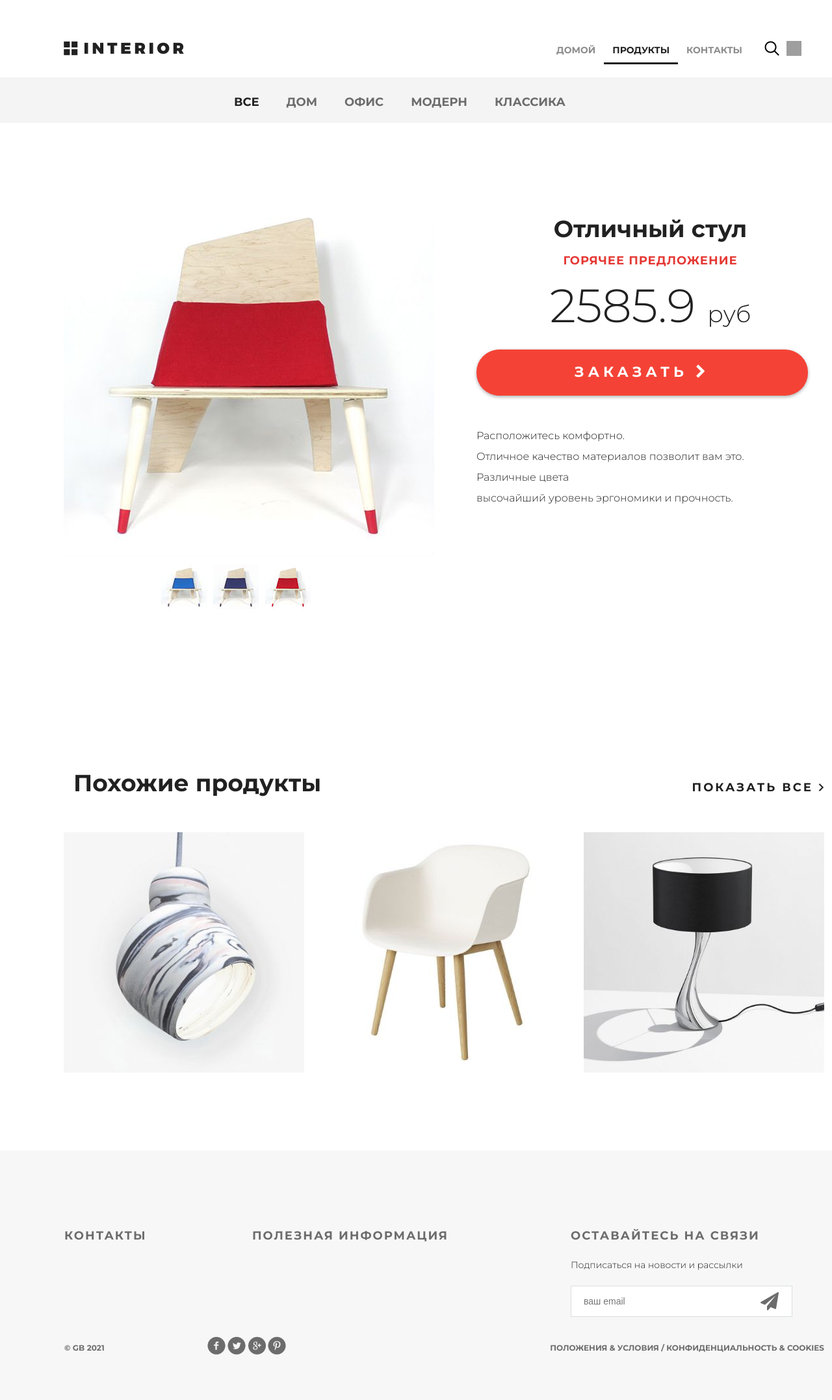
After one commit to Alex-Ruf/geekshop, a Django app: page /products/all/ in a window 1280 px wide; the page is wider, and only the part inside the window is pictured. The commit adds this page. Shown: that part at 65% size. Run offline with Django 3.2, Linux system fonts and the light colour scheme; grey boxes are pictures that could not be loaded.

Commit message:
new Task2

```diff
--- a/geekshop/urls.py
+++ b/geekshop/urls.py
@@ -19,9 +19,17 @@ from django.urls import path
 from mainapp import views as mainapp
 
 urlpatterns = [
-    path('', mainapp.main),
-    path('products/', mainapp.products),
-    path('contact/', mainapp.contact),
+    path('', mainapp.main, name='main'),
+    path('products/', mainapp.products, name='products' ),
+    path('contact/', mainapp.contact, name='contact'),
+
+    path('products/all/', mainapp.products, name='products_all'),
+    path('products/home/', mainapp.products, name='products_home'),
+    path('products/office/', mainapp.products, name='products_office'),
+    path('products/modern/', mainapp.products, name='products_modern'),
+    path('products/classic', mainapp.products, name='products_classic'),
+
+
 
     path('admin/', admin.site.urls),
 
--- /dev/null
+++ b/mainapp/templates/mainapp/base.html
@@ -0,0 +1,47 @@
+{% load static %}
+
+<!DOCTYPE html>
+<html>
+<head>
+    <meta charset="utf-8">
+    <title>{{ title|title|default:"Мой магазин" }}</title>
+    {% block css %}
+    <link rel="stylesheet" type="text/css" href="{% static 'style.css' %}">
+    <link rel="stylesheet" href="{% static '/fonts/font-awesome/css/font-awesome.css' %}">
+    {% endblock %}
+</head>
+<body>
+<div class="container">
+    {% block container%}
+    {% endblock%}
+</div>
+{% block footer%}
+<div class="footer">
+    <div class="clearfix">
+        <div class="text-footer">
+            <h3>контакты</h3>
+        </div>
+        <div class="text-footer">
+            <h3>полезная информация</h3>
+        </div>
+        <div class="text-footer clearfix">
+            <h3>Оставайтесь на связи</h3>
+            <p>Подписаться на новости и рассылки</p>
+            <form>
+                <input type="email" name="email" placeholder="ваш email">
+                <a href="#"><i class="fa fa-paper-plane fa-2x" aria-hidden="true"></i></a>
+            </form>
+        </div>
+    </div>
+    <p class="small">&copy; GB {% now "Y"%}</p>
+    <div class="social">
+        <a href="#" class="social1"></a>
+        <a href="#" class="social2"></a>
+        <a href="#" class="social3"></a>
+        <a href="#" class="social4"></a>
+    </div>
+    <p class="small">Положения &amp; Условия / Конфиденциальность &amp; Cookies</p>
+</div>
+ {% endblock%}
+</body>
+</html>
--- /dev/null
+++ b/mainapp/templates/mainapp/includes/inc_categories_menu.html
@@ -0,0 +1,6 @@
+<ul class="links-menu">
+{% for link in links_menu %}
+    <li><a href="{% url link.href %}" {% if request.resolver_match.url_name == link.href %} class="active" {% endif %}>{{link.name}}</a></li>
+{% endfor %}
+
+</ul>
--- /dev/null
+++ b/mainapp/templates/mainapp/includes/inc_main_menu.html
@@ -0,0 +1,3 @@
+<li><a href="{% url 'main' %}" {% if request.resolver_match.url_name == 'main' %} class="active" {% endif %}>домой</a></li>
+<li><a href="{% url 'products' %}"{% if 'products' in request.resolver_match.url_name  %} class="active" {% endif %}>продукты</a></li>
+<li><a href="{% url 'contact' %}"{% if request.resolver_match.url_name == 'contact' %} class="active" {% endif %}>контакты</a></li>
--- a/mainapp/templates/mainapp/products.html
+++ b/mainapp/templates/mainapp/products.html
@@ -1,20 +1,12 @@
-<!DOCTYPE html>
-<html>
-<head>
-	<meta charset="utf-8">
-	<title>Каталог</title>
-	<link rel="stylesheet" href="/static/style.css">
-	<link rel="stylesheet" href="/static/fonts/font-awesome/css/font-awesome.css">
-</head>
-<body>
-	<div class="container">
+{% extends 'mainapp/base.html'%}
+{% load static %}
+
+{% block container%}
 <div class="hero-white">
 	<div class="header clearfix">
 		<a href="/" class="logo"></a>
 		<ul class="menu">
-					<li><a href="/">домой</a></li>
-					<li><a href="/products/" class="active">продукты</a></li>
-					<li><a href="/contact/">контакты</a></li>
+			{% include 'mainapp/includes/inc_main_menu.html' %}
 
 		</ul>
 		<a href="#" class="search"></a>
@@ -24,33 +16,29 @@
 
 		<div class="details">
 			<div class="links clearfix">
-				<ul class="links-menu">
-					<li><a href="#" class="active">все</a></li>
-					<li><a href="#">дом</a></li>
-					<li><a href="#">офис</a></li>
-					<li><a href="#">модерн</a></li>
-					<li><a href="#">классика</a></li>
-				</ul>
+
+				{% include 'mainapp/includes/inc_categories_menu.html'%}
+
 			</div>
 
 			<div class="details-products">
 				<div class="details-slider">
 					<div class="slider-product">
-						<img src="/static/img/slider1.jpg">
+						<img src="{% static '/img/slider1.jpg'%}">
 					</div>
 					<div class="slider-control">
 						<div class="block">
-							<a href="#"><img src="/static/img/controll.jpg" alt="">
+							<a href="#"><img src="{% static '/img/controll.jpg'%}" alt="">
 								<div class="text"></div>
 							</a>
 						</div>
 						<div class="block">
-							<a href="#"><img src="/static/img/controll1.jpg" alt="">
+							<a href="#"><img src="{% static '/img/controll1.jpg'%}" alt="">
 								<div class="text"></div>
 							</a>
 						</div>
 						<div class="block">
-							<a href="#"><img src="/static/img/controll2.jpg" alt="">
+							<a href="#"><img src="{% static '/img/controll2.jpg'%}" alt="">
 								<div class="text"></div>
 							</a>
 						</div>
@@ -78,31 +66,31 @@
 			<div class="related">
 				<div class="title clearfix">
 					<h2>Похожие продукты</h2>
-					<a class="explore" href="#">показать все <img src="/static/img/arrow.png" alt=""></a>
+					<a class="explore" href="#">показать все <img src="{% static '/img/arrow.png'%}" alt=""></a>
 				</div>
 				<div class="related-products clearfix">
 					<div class="block">
-						<a href="#"><img src="/static/img/product-11.jpg" alt="">
+						<a href="#"><img src="{% static '/img/product-11.jpg'%}" alt="">
 							<div class="text">
-								<img src="/static/img/icon-hover.png" alt="img">
+								<img src="{% static '/img/icon-hover.png'%}" alt="img">
 								<h4>Стул повышенного качества</h4>
 								<p>Не оторваться. </p>
 							</div>
 						</a>
 					</div>
 					<div class="block">
-						<a href="#"><img src="/static/img/product-21.jpg" alt="">
+						<a href="#"><img src="{% static '/img/product-21.jpg'%}" alt="">
 							<div class="text">
-								<img src="/static/img/icon-hover.png" alt="img">
+								<img src="{% static '/img/icon-hover.png'%}" alt="img">
 								<h4>Стул повышенного качества</h4>
 								<p>Не оторваться. </p>
 							</div>
 						</a>
 					</div>
 					<div class="block">
-						<a href="#"><img src="/static/img/product-31.jpg" alt="">
+						<a href="#"><img src="{% static '/img/product-31.jpg'%}" alt="">
 							<div class="text">
-								<img src="/static/img/icon-hover.png" alt="img">
+								<img src="{% static '/img/icon-hover.png'%}" alt="img">
 								<h4>Стул повышенного качества</h4>
 								<p>Не оторваться. </p>
 							</div>
@@ -115,34 +103,4 @@
 
 <div class="clr"></div>
 
-	</div>
-
-	<div class="footer">
-        <div class="clearfix">
-            <div class="text-footer">
-                <h3>контакты</h3>
-            </div>
-            <div class="text-footer">
-                <h3>полезная информация</h3>
-            </div>
-            <div class="text-footer clearfix">
-                <h3>Оставайтесь на связи</h3>
-                <p>Подписаться на новости и рассылки</p>
-                <form>
-                    <input type="email" name="email" placeholder="ваш email">
-                    <a href="#"><i class="fa fa-paper-plane fa-2x" aria-hidden="true"></i></a>
-                </form>
-            </div>
-        </div>
-        <p class="small">&copy; GB 2017</p>
-        <div class="social">
-            <a href="#" class="social1"></a>
-            <a href="#" class="social2"></a>
-            <a href="#" class="social3"></a>
-            <a href="#" class="social4"></a>
-        </div>
-        <p class="small">Положения &amp; Условия  /  Конфиденциальность &amp; Cookies</p>
-    </div>
-
-</body>
-</html>
+{% endblock %}
--- a/mainapp/views.py
+++ b/mainapp/views.py
@@ -1,10 +1,31 @@
 from django.shortcuts import render
 
 def main(request):
-    return render(request, 'mainapp/index.html')
+
+    content={
+        'title': 'Главная'
+    }
+    return render(request, 'mainapp/index.html', content)
 
 def products(request):
-    return render(request, 'mainapp/products.html')
+
+    links_menu = [
+        {'href': 'products_all', 'name' :'все' },
+        {'href': 'products_home', 'name': 'дом'},
+        {'href': 'products_office', 'name': 'офис'},
+        {'href': 'products_modern', 'name': 'модерн'},
+        {'href': 'products_classic', 'name': 'классика'},
+
+
+    ]
+    content = {
+        'title': 'Продукты',
+        'links_menu': links_menu
+    }
+    return render(request, 'mainapp/products.html', content)
 
 def contact(request):
-    return render(request, 'mainapp/contact.html')
+    content = {
+        'title': 'Контакты'
+    }
+    return render(request, 'mainapp/contact.html', content)
--- a/static/style.css
+++ b/static/style.css
@@ -1,3 +1,4 @@
+
 @import url('https://fonts.googleapis.com/css?family=Montserrat:100,300,400,700');
 * {
 	margin: 0;
```
Also changed, not shown: mainapp/templates/mainapp/contact.html (+7 -42 lines), mainapp/templates/mainapp/index.html (+12 -50 lines). Lines whose indentation alone changed are shown as unchanged.
